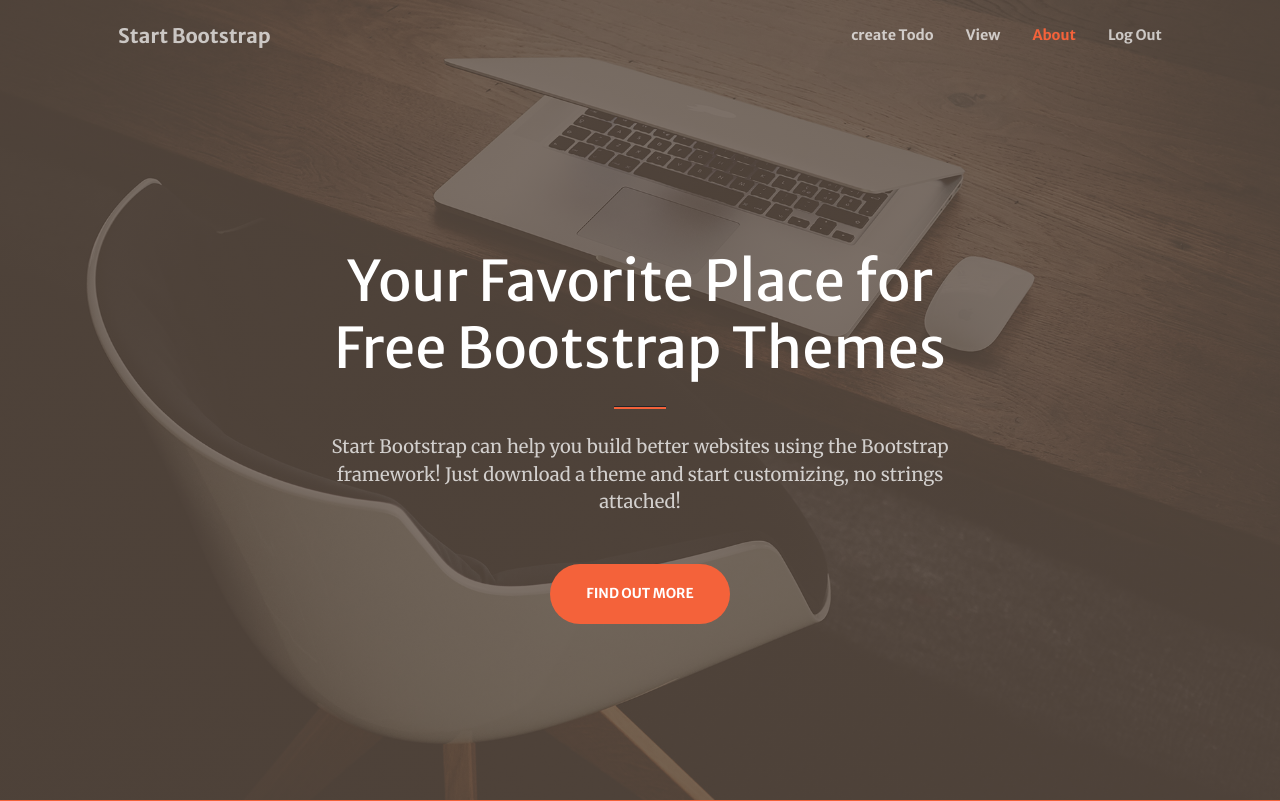
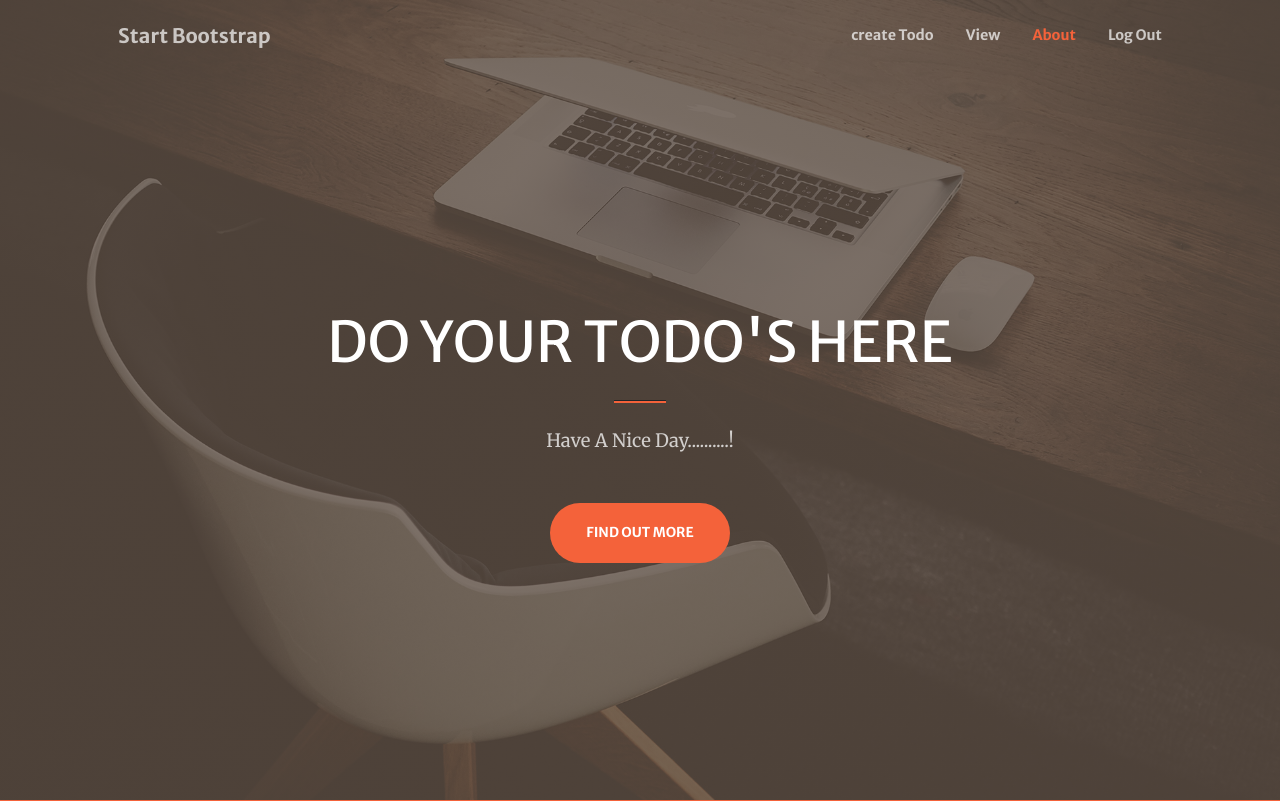
Before and after one commit to Diya-tt/Simple-Todo-Application, a Django app: page /home in a window 1280 px wide. Shown: the top 801 px of the page. Run offline with Django 5.2, Linux system fonts and the light colour scheme; some libraries are stand-ins or nearby versions.

Commit message:
Update index.html

```diff
--- a/todoproject/todoapp/templates/index.html
+++ b/todoproject/todoapp/templates/index.html
@@ -48,11 +48,11 @@
             <div class="container px-4 px-lg-5 h-100">
                 <div class="row gx-4 gx-lg-5 h-100 align-items-center justify-content-center text-center">
                     <div class="col-lg-8 align-self-end">
-                        <h1 class="text-white font-weight-bold">Your Favorite Place for Free Bootstrap Themes</h1>
+                        <h1 class="text-white font-weight-bold">DO YOUR TODO'S HERE</h1>
                         <hr class="divider" />
                     </div>
                     <div class="col-lg-8 align-self-baseline">
-                        <p class="text-white-75 mb-5">Start Bootstrap can help you build better websites using the Bootstrap framework! Just download a theme and start customizing, no strings attached!</p>
+                        <p class="text-white-75 mb-5">Have A Nice Day..........!</p>
                         <a class="btn btn-primary btn-xl" href="#about">Find Out More</a>
                     </div>
                 </div>
```
